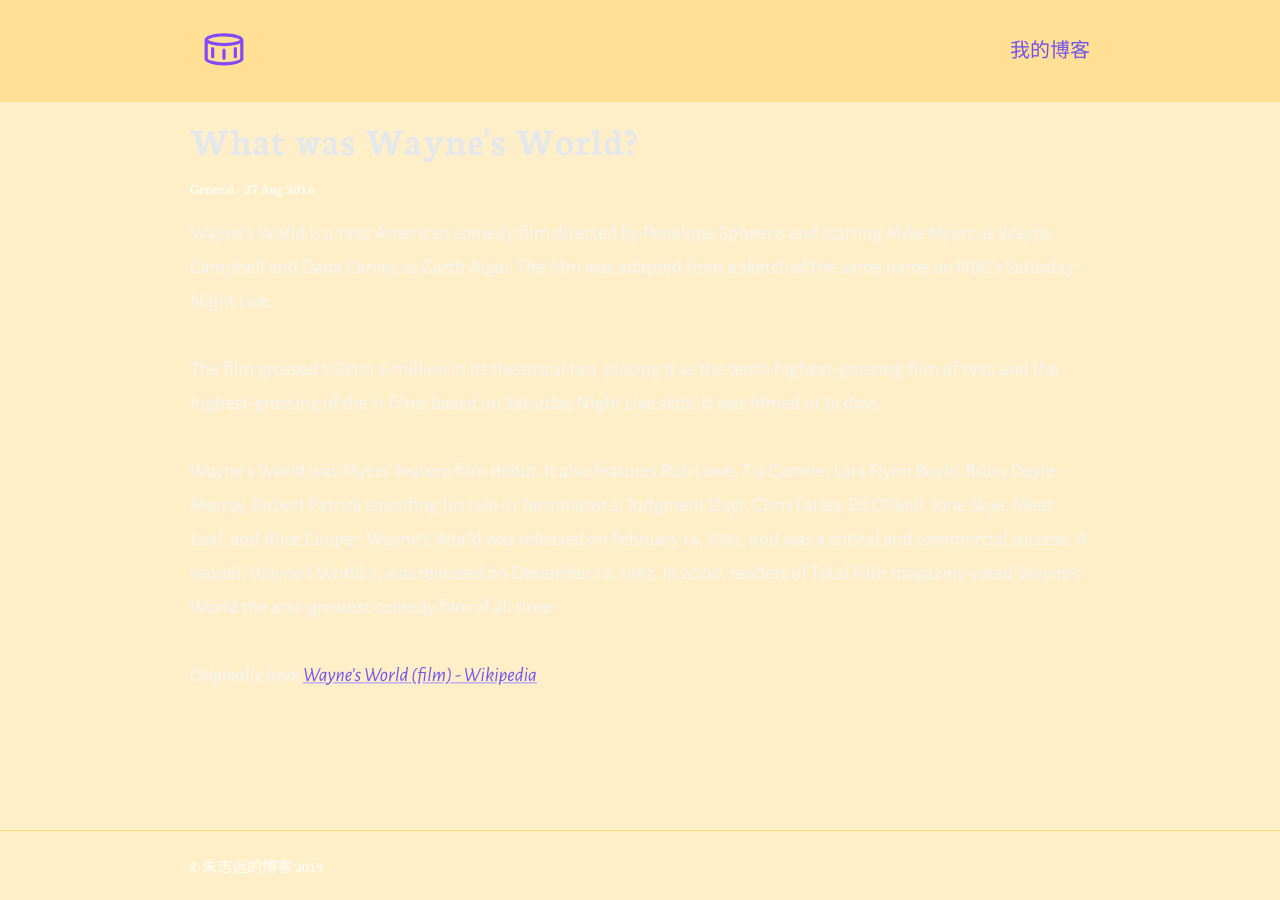
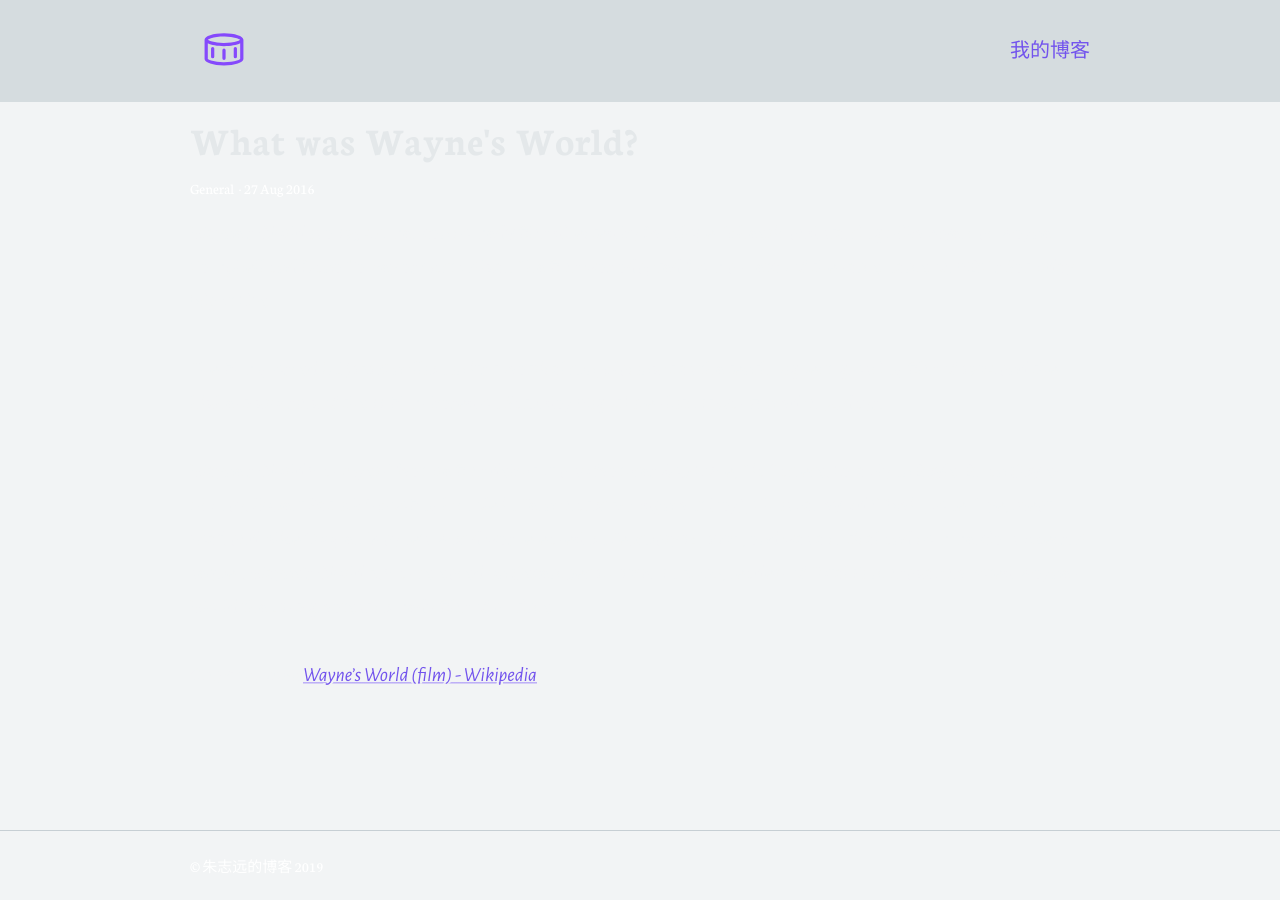
Before and after one commit to zhuzhiyuan/blog, a Jekyll site: the page built from _posts/2016-08-27-example-post-one.md, in a window 1280 px wide. Built offline with Jekyll 4.4.1, drawn with Linux system fonts in a browser that asks for light colours.

Commit message:
update bg

```diff
--- a/_sass/_colors.scss
+++ b/_sass/_colors.scss
@@ -6,5 +6,5 @@
 $captionColour: lighten($headingColour, 40%);
 $white: #fff;
 
-$backgroundColour: #ffefc8;
+$backgroundColour: #F2F4F5;
 $codeBackgroundColour: darken($backgroundColour, 5%);
```
